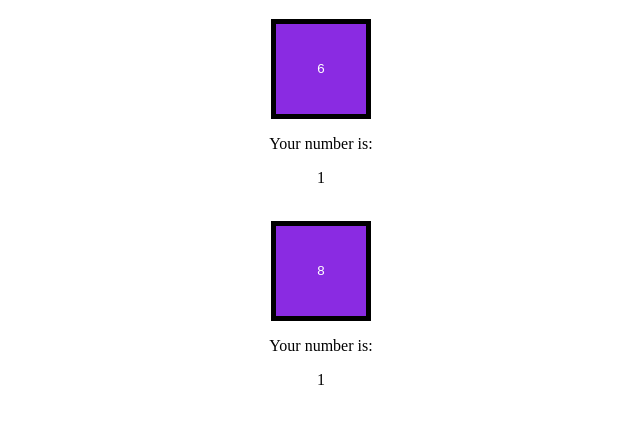
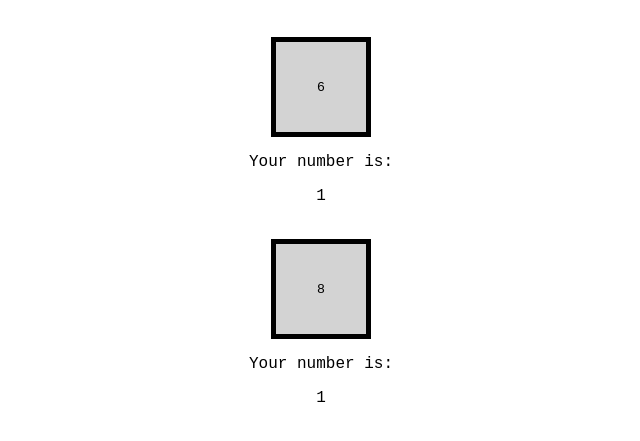
Before and after one commit to adam-sagar/devsInc-dice, a plain HTML site: page index.html in a window 1280 px wide. Shown: the part 61-502 px from the top of the page, without its empty margins (319-959 px from the left). Drawn offline with Linux system fonts and the light colour scheme.

Commit message:
Updated css

```diff
--- a/style.css
+++ b/style.css
@@ -1,3 +1,3 @@
 h1 {font-family: 'Courier New', Courier, monospace;}
-button {background-color: blueviolet; border: 5px solid black; color: white; height: 100px; width: 100px;}
-body {text-align: center;}
+button {background-color: lightgray; border: 5px solid black; height: 100px; width: 100px;}
+body {text-align: center; font-family: 'Courier New', Courier, monospace;}
```
Also changed, not shown: index.html (+1 -0 lines).
